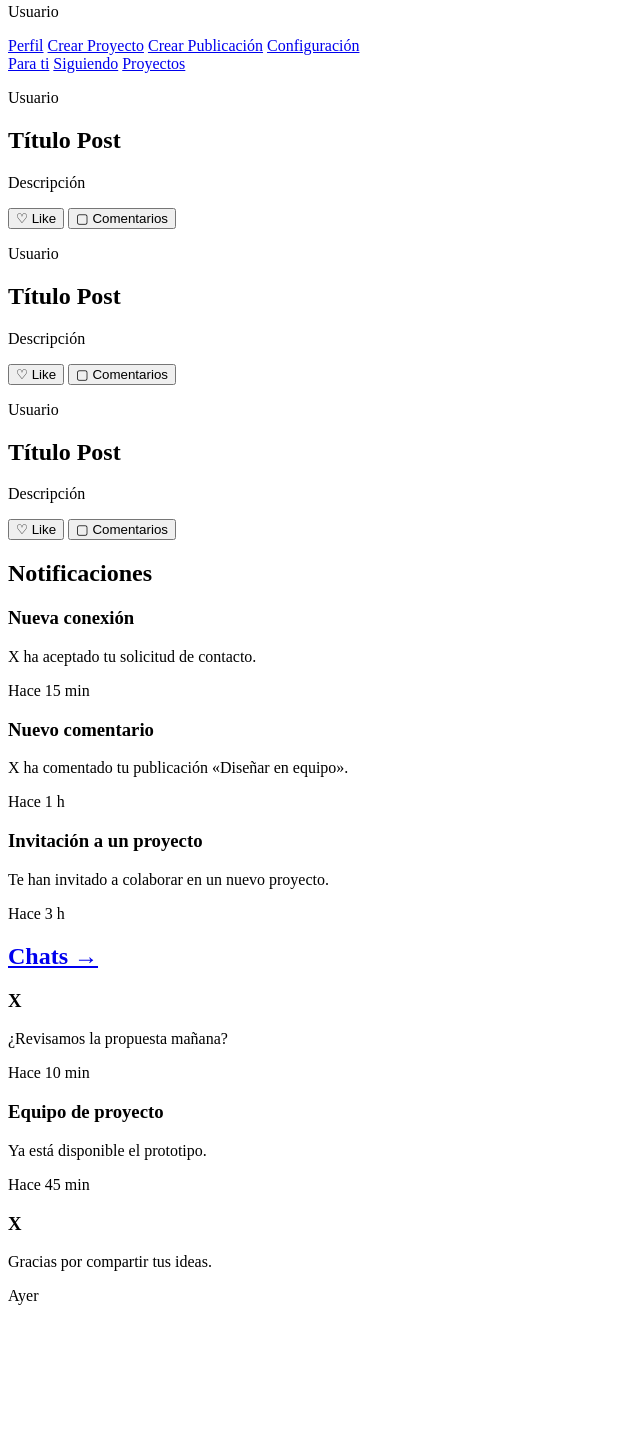
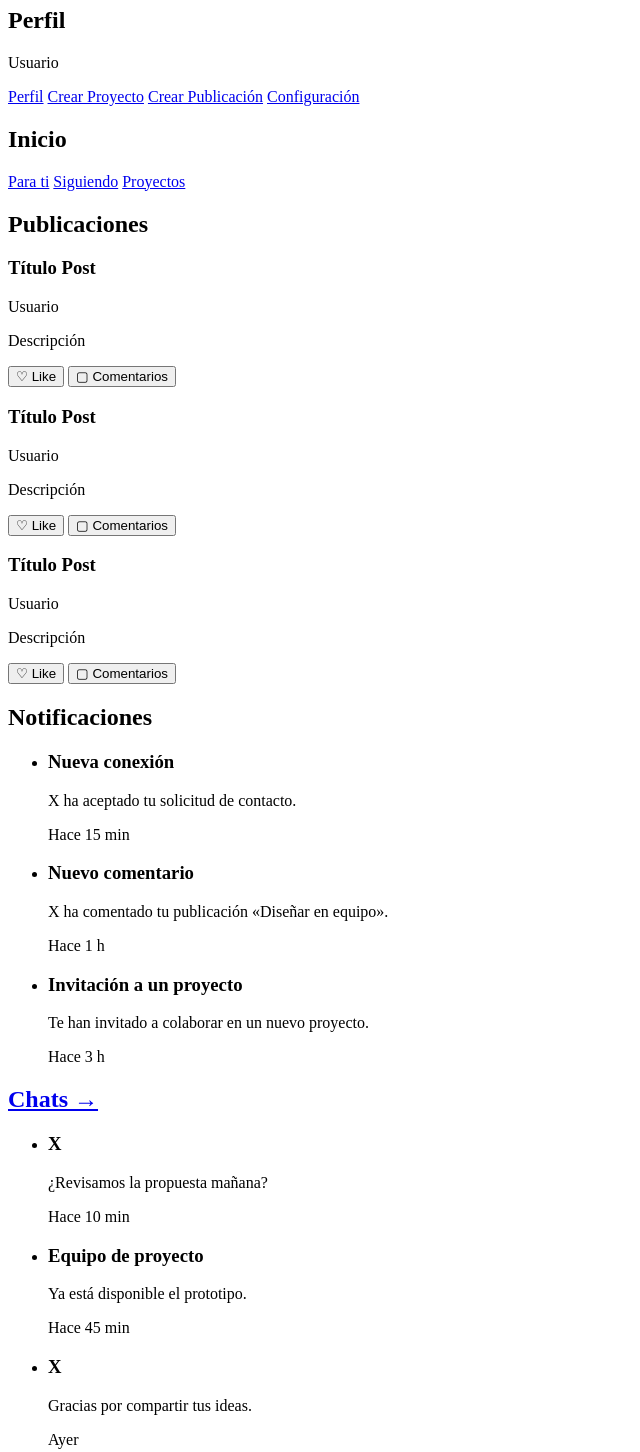
Before and after one commit to Sromerop0610/CoWorkers, a plain HTML site: page CoWorkersAplication/index.html in a window 1280 px wide. Shown: the part 77-1529 px from the top of the page, without its empty margins (0-640 px from the left). Before the commit the page ends 1390 px from the top, so only its background shows below. Drawn offline with Linux system fonts and the light colour scheme.

Commit message:
Cambiando index.html para que cumpla el estandar del validator

```diff
--- a/CoWorkersAplication/index.html
+++ b/CoWorkersAplication/index.html
@@ -28,12 +28,13 @@
     <!-- BARRA IZQUIERDA -->
     <aside class="sidebar-left">
 
-        <section class="profile">
+        <section class="profile" aria-labelledby="sidebar-profile-title">
+            <h2 id="sidebar-profile-title">Perfil</h2>
             <span class="profile-image"></span>
             <p>Usuario</p>
         </section>
 
-        <nav class="main-navigation">
+        <nav class="main-navigation" aria-label="Navegación principal">
             <a href="profile.html">Perfil</a>
             <a href="newProyect.html">Crear Proyecto</a>
             <a href="newPost.html">Crear Publicación</a>
@@ -44,9 +45,11 @@
 
 
     <!-- FEED CENTRAL -->
-    <section class="feed">
+    <section class="feed" aria-labelledby="feed-title">
 
-        <nav class="feed-navigation">
+        <h1 id="feed-title">Inicio</h1>
+
+        <nav class="feed-navigation" aria-label="Filtrar publicaciones">
             <a href="#">Para ti</a>
             <a href="#">Siguiendo</a>
             <a href="#">Proyectos</a>
@@ -54,21 +57,25 @@
 
 
         <!-- PUBLICACIONES -->
-        <section class="posts">
+        <section class="posts" aria-labelledby="posts-title">
 
-            <article class="post">
+            <h2 id="posts-title">Publicaciones</h2>
+
+            <!-- PUBLICACIÓN 1 -->
+            <article class="post" aria-labelledby="post-title-1">
+
+                <h3 id="post-title-1">Título Post</h3>
 
                 <figure class="post-image"></figure>
 
-                <section class="post-content">
+                <section class="post-content" aria-label="Contenido de la publicación">
 
                     <header class="post-user">
                         <span class="user-image"></span>
                         <span>Usuario</span>
                     </header>
 
-                    <section class="post-description">
-                        <h2>Título Post</h2>
+                    <section class="post-description" aria-label="Descripción de la publicación">
                         <p>Descripción</p>
                     </section>
 
@@ -82,19 +89,21 @@
             </article>
 
 
-            <article class="post">
+            <!-- PUBLICACIÓN 2 -->
+            <article class="post" aria-labelledby="post-title-2">
+
+                <h3 id="post-title-2">Título Post</h3>
 
                 <figure class="post-image"></figure>
 
-                <section class="post-content">
+                <section class="post-content" aria-label="Contenido de la publicación">
 
                     <header class="post-user">
                         <span class="user-image"></span>
                         <span>Usuario</span>
                     </header>
 
-                    <section class="post-description">
-                        <h2>Título Post</h2>
+                    <section class="post-description" aria-label="Descripción de la publicación">
                         <p>Descripción</p>
                     </section>
 
@@ -108,19 +117,21 @@
             </article>
 
 
-            <article class="post">
+            <!-- PUBLICACIÓN 3 -->
+            <article class="post" aria-labelledby="post-title-3">
+
+                <h3 id="post-title-3">Título Post</h3>
 
                 <figure class="post-image"></figure>
 
-                <section class="post-content">
+                <section class="post-content" aria-label="Contenido de la publicación">
 
                     <header class="post-user">
                         <span class="user-image"></span>
                         <span>Usuario</span>
                     </header>
 
-                    <section class="post-description">
-                        <h2>Título Post</h2>
+                    <section class="post-description" aria-label="Descripción de la publicación">
                         <p>Descripción</p>
                     </section>
 
@@ -142,79 +153,85 @@
     <aside class="sidebar-right">
 
         <!-- NOTIFICACIONES -->
-        <section class="notifications">
+        <section class="notifications" aria-labelledby="notifications-title">
 
-            <h2>Notificaciones</h2>
+            <h2 id="notifications-title">Notificaciones</h2>
 
-            <section class="notification-list">
+            <ul class="notification-list">
 
-                <article class="notification">
+                <li class="notification">
                     <span class="notification-image"></span>
-                    <section class="notification-content">
+
+                    <article class="notification-content">
                         <h3>Nueva conexión</h3>
                         <p>X ha aceptado tu solicitud de contacto.</p>
-                        <time>Hace 15 min</time>
-                    </section>
+                        <time datetime="2026-11-19T08:23">Hace 15 min</time>
                     </article>
+                </li>
 
-                <article class="notification">
+                <li class="notification">
                     <span class="notification-image"></span>
-                    <section class="notification-content">
+
+                    <article class="notification-content">
                         <h3>Nuevo comentario</h3>
                         <p>X ha comentado tu publicación «Diseñar en equipo».</p>
-                        <time>Hace 1 h</time>
-                    </section>
+                        <time datetime="2026-11-19T07:38">Hace 1 h</time>
                     </article>
+                </li>
 
-                <article class="notification">
+                <li class="notification">
                     <span class="notification-image"></span>
-                    <section class="notification-content">
+
+                    <article class="notification-content">
                         <h3>Invitación a un proyecto</h3>
                         <p>Te han invitado a colaborar en un nuevo proyecto.</p>
-                        <time>Hace 3 h</time>
-                    </section>
+                        <time datetime="2026-11-19T05:38">Hace 3 h</time>
                     </article>
+                </li>
 
-            </section>
+            </ul>
 
         </section>
 
 
         <!-- CHATS -->
-        <section class="chats">
+        <section class="chats" aria-labelledby="chats-title">
 
-            <h2><a href="messages.html">Chats →</a></h2>
+            <h2 id="chats-title"><a href="messages.html">Chats →</a></h2>
 
-            <section class="chat-list">
+            <ul class="chat-list">
 
-                <article class="chat">
+                <li class="chat">
                     <span class="chat-image"></span>
-                    <section class="chat-content">
+
+                    <article class="chat-content">
                         <h3>X</h3>
                         <p>¿Revisamos la propuesta mañana?</p>
-                        <time>Hace 10 min</time>
-                    </section>
+                        <time datetime="2026-11-19T08:28">Hace 10 min</time>
                     </article>
+                </li>
 
-                <article class="chat">
+                <li class="chat">
                     <span class="chat-image"></span>
-                    <section class="chat-content">
+
+                    <article class="chat-content">
                         <h3>Equipo de proyecto</h3>
                         <p>Ya está disponible el prototipo.</p>
-                        <time>Hace 45 min</time>
-                    </section>
+                        <time datetime="2026-11-19T07:53">Hace 45 min</time>
                     </article>
+                </li>
 
-                <article class="chat">
+                <li class="chat">
                     <span class="chat-image"></span>
-                    <section class="chat-content">
+
+                    <article class="chat-content">
                         <h3>X</h3>
                         <p>Gracias por compartir tus ideas.</p>
-                        <time>Ayer</time>
-                    </section>
+                        <time datetime="2026-11-18">Ayer</time>
                     </article>
+                </li>
 
-            </section>
+            </ul>
 
         </section>
 
```
Lines whose indentation alone changed are shown as unchanged.
